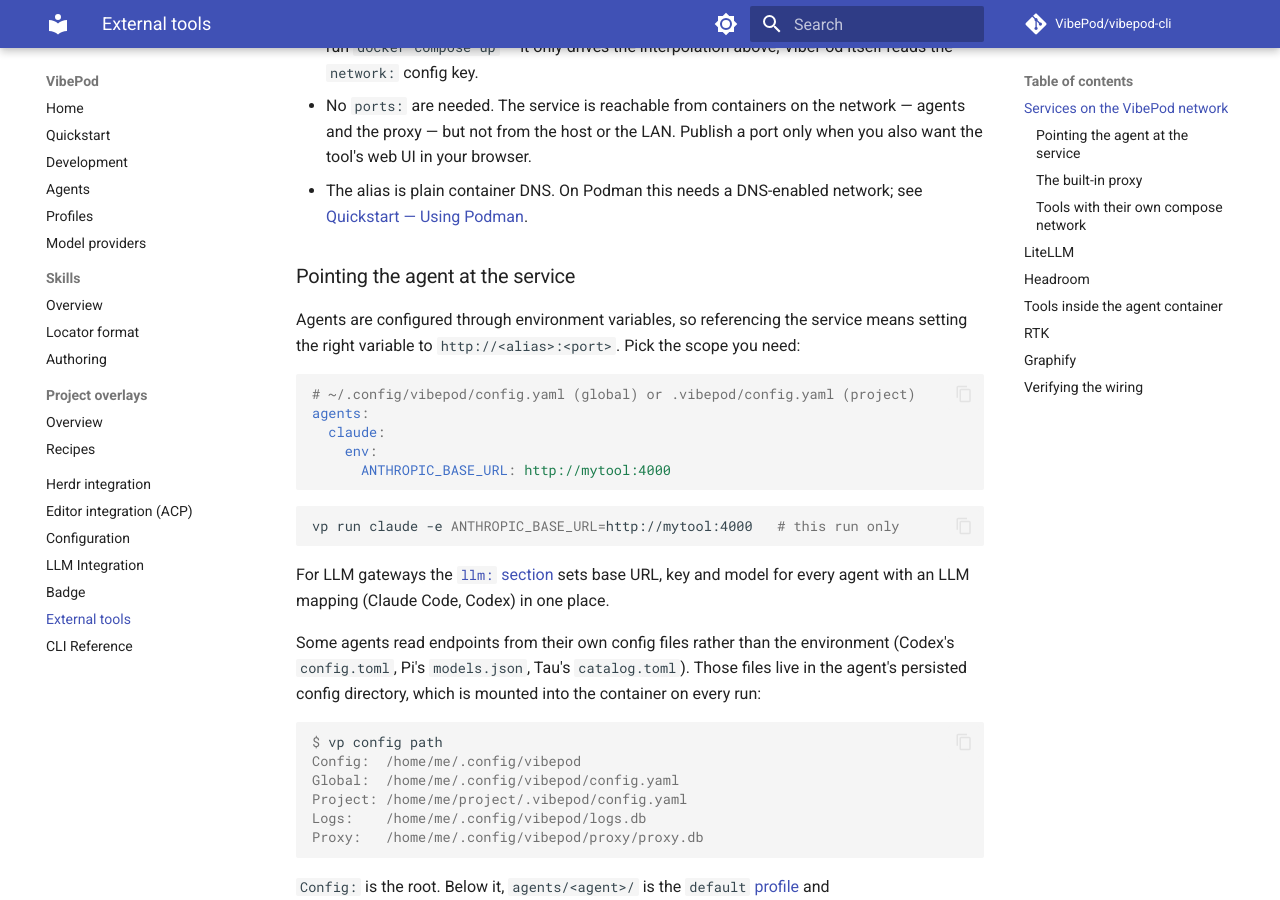
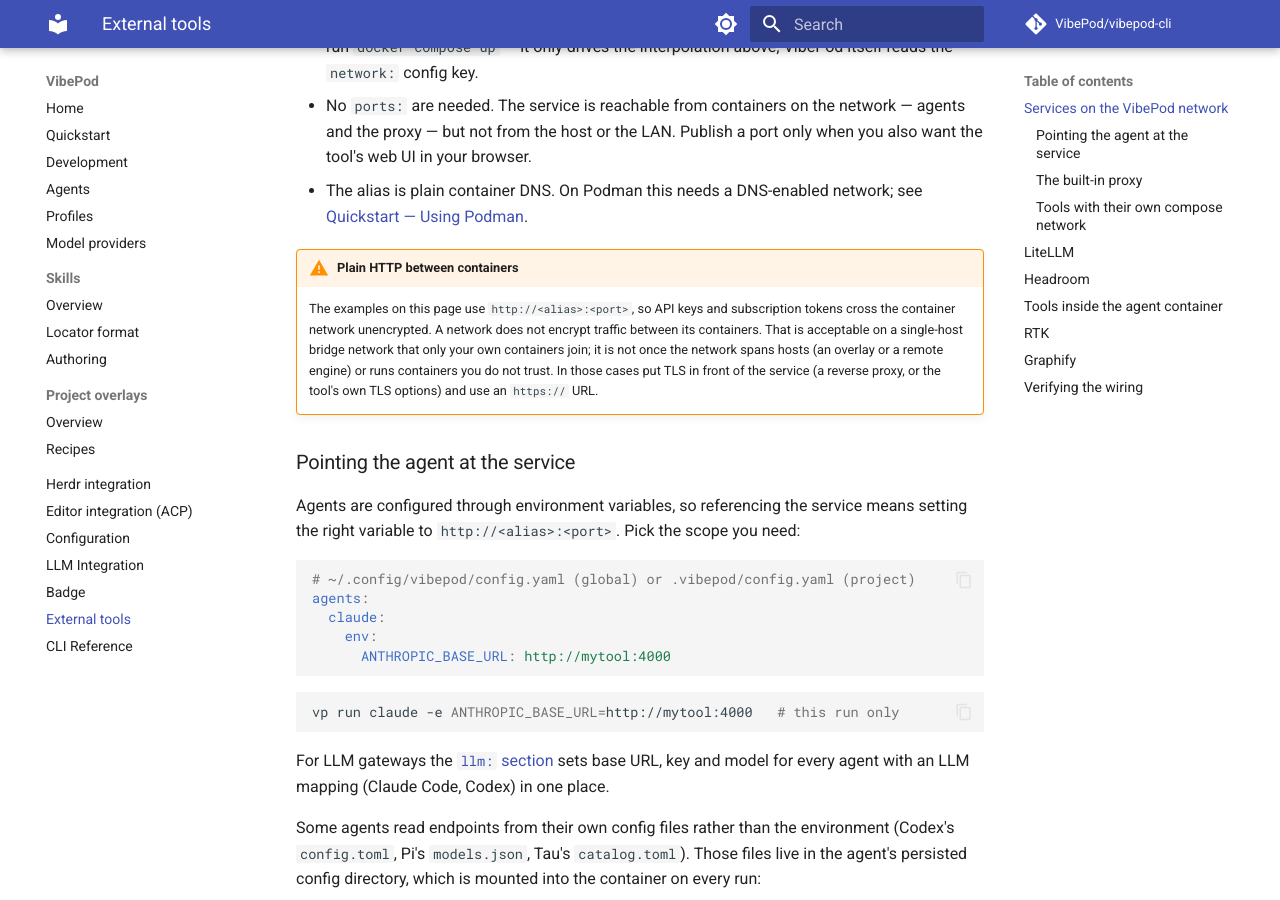
Before and after one commit to VibePod/vibepod-cli, an MkDocs documentation site: the page built from docs/integrations.md, in a window 1280 px wide and 900 px high, scrolled down 1202 px. Built offline with MkDocs 1.6.1 and Material for MkDocs 9.7.7, drawn with Linux system fonts in a browser that asks for light colours; comment, search, counter and statistics services are not loaded.

Commit message:
Warn that sidecar examples send credentials over plain HTTP

```diff
--- a/docs/integrations.md
+++ b/docs/integrations.md
@@ -52,6 +52,16 @@
   port only when you also want the tool's web UI in your browser.
 - The alias is plain container DNS. On Podman this needs a DNS-enabled
   network; see [Quickstart — Using Podman](quickstart.md#using-podman-instead-of-docker).
+
+!!! warning "Plain HTTP between containers"
+    The examples on this page use `http://<alias>:<port>`, so API keys and
+    subscription tokens cross the container network unencrypted. A network
+    does not encrypt traffic between its containers. That is acceptable on a
+    single-host bridge network that only your own containers join; it is not
+    once the network spans hosts (an overlay or a remote engine) or runs
+    containers you do not trust. In those cases put TLS in front of the
+    service (a reverse proxy, or the tool's own TLS options) and use an
+    `https://` URL.
 
 ### Pointing the agent at the service
 
```
